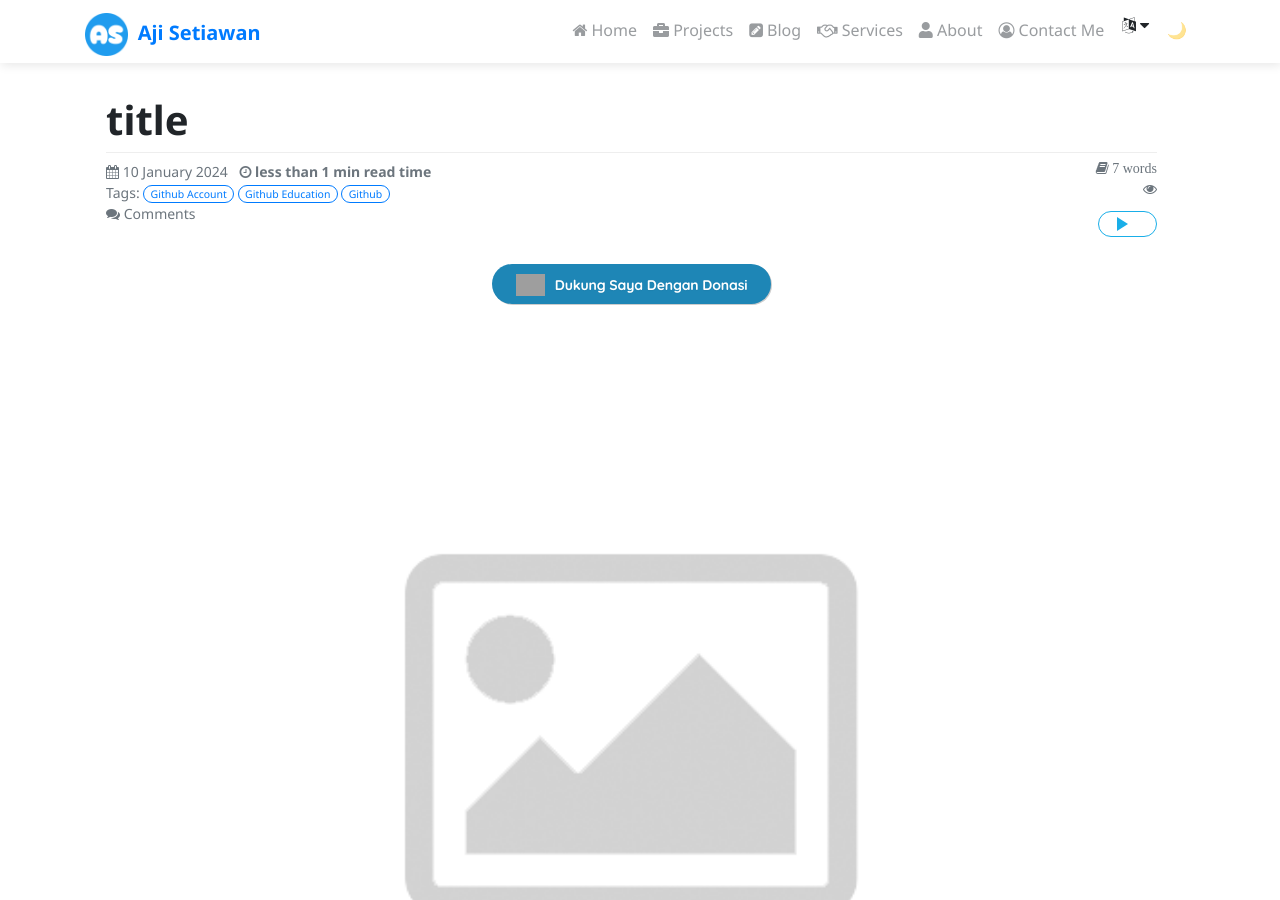
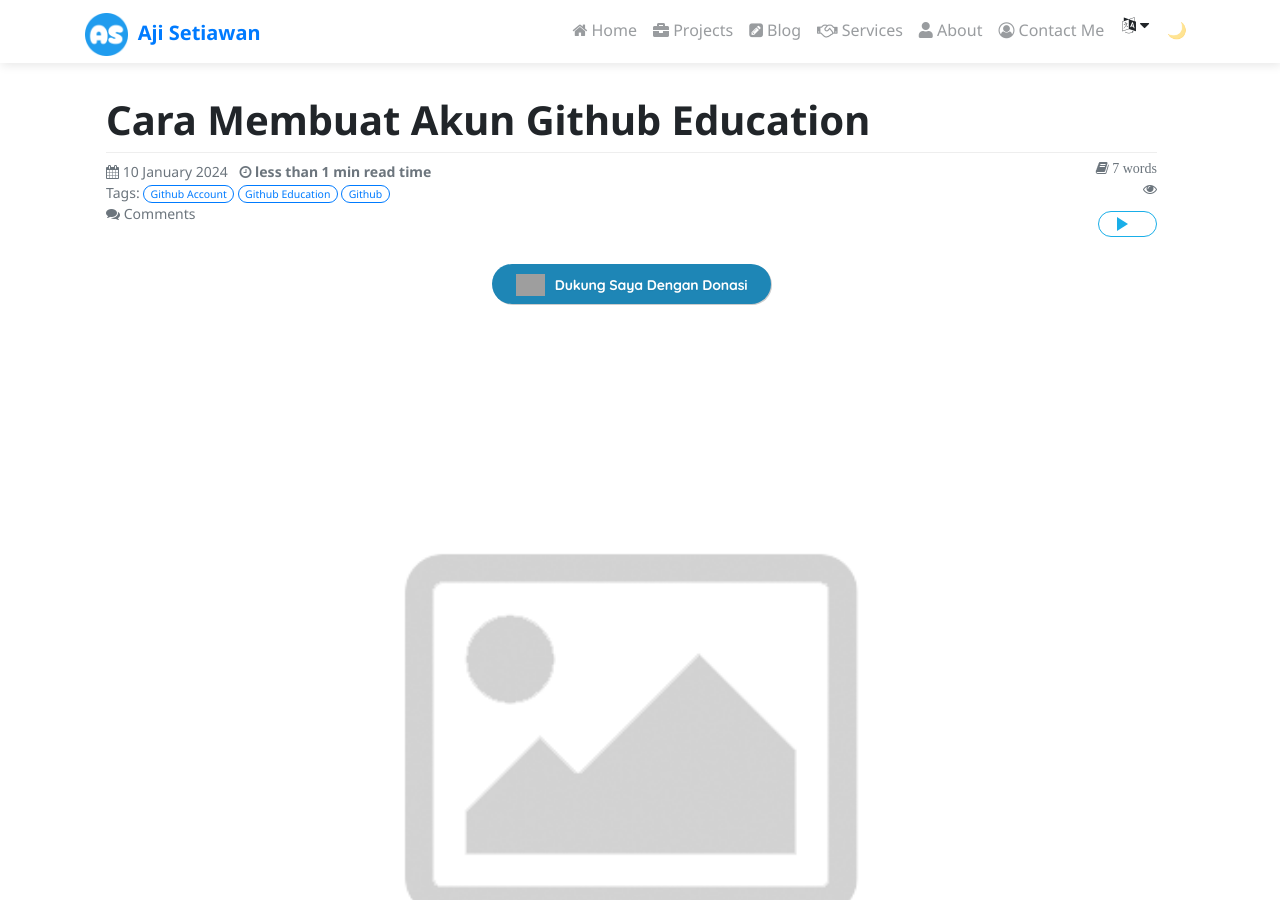
Before and after one commit to ajisetiawan716/ajisetiawan716.github.io, a Jekyll site: the page built from _posts/2024-01-10-cara-membuat-akun-github-education.md, in a window 1280 px wide and 900 px high. Built offline with Jekyll 4.4.1, drawn with Linux system fonts in a browser that asks for light colours; nearby versions of some CDN libraries; emoji names are drawn with the system emoji font; comment, search, counter and statistics services are not loaded; a style sheet for code colours, icons or effects is not loaded; grey boxes are pictures that could not be loaded.

Commit message:
Add files via upload

```diff
--- a/_posts/2024-01-10-cara-membuat-akun-github-education.md
+++ b/_posts/2024-01-10-cara-membuat-akun-github-education.md
@@ -7,7 +7,7 @@ date: 10.01.2024 16.35
 #image: 'BASEURL/assets/blog/img/.png'
 #description:
 #permalink:
-title: 'title'
+title: 'Cara Membuat Akun Github Education'
 ---
 
 
```
